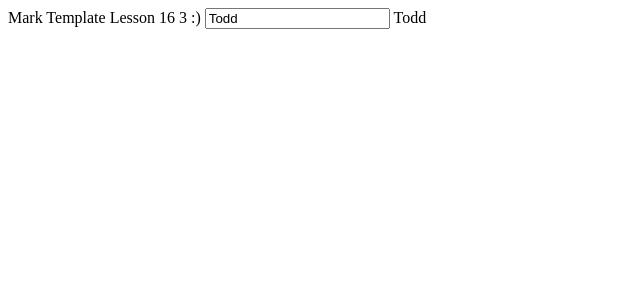
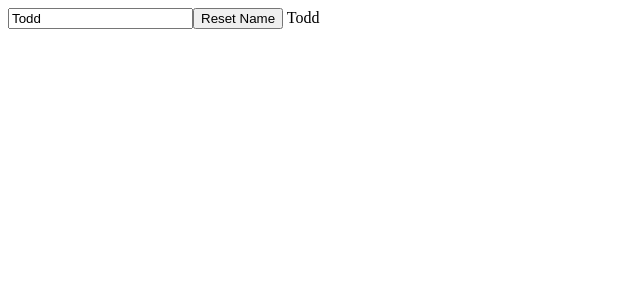
Before and after one commit to isafesoft/angular-training, an Angular app: page / in a window 1280 px wide. Shown: the top 300 px of the page, without its empty margins (0-640 px from the left). Built offline with nearby package versions, Linux system fonts and the light colour scheme.

Commit message:
2 Event binding

```diff
--- a/src/app/app.component.html
+++ b/src/app/app.component.html
@@ -1,9 +1,12 @@
 <div class="app">
-  {{ title + date.getDate()}}
-  {{ numberOne + numberTwo }}
-  {{ isHappy ? ':)' : ':('}}
 
-  <input type="text" [value]="name">
+  <input type="text"
+         [value]="name"
+         (blur)="handleBlur($event)"
+         (input)="handleInput($event)"
+  >
+
+  <button (click)="handleClick($event)">Reset Name</button>
   <!--One-way data binding-->
   {{ name }}
   <!--element.value = 'Todd'-->
--- a/src/app/app.component.ts
+++ b/src/app/app.component.ts
@@ -13,4 +13,16 @@ export class AppComponent {
   date = new Date(); // date.now()
 
   name = 'Todd';
+
+  handleBlur(event) {
+    this.name = event.target.value;
+  }
+
+  handleInput(event) {
+    this.name = event.target.value;
+  }
+
+  handleClick(event) {
+    this.name = 'Mark';
+  }
 }
```
